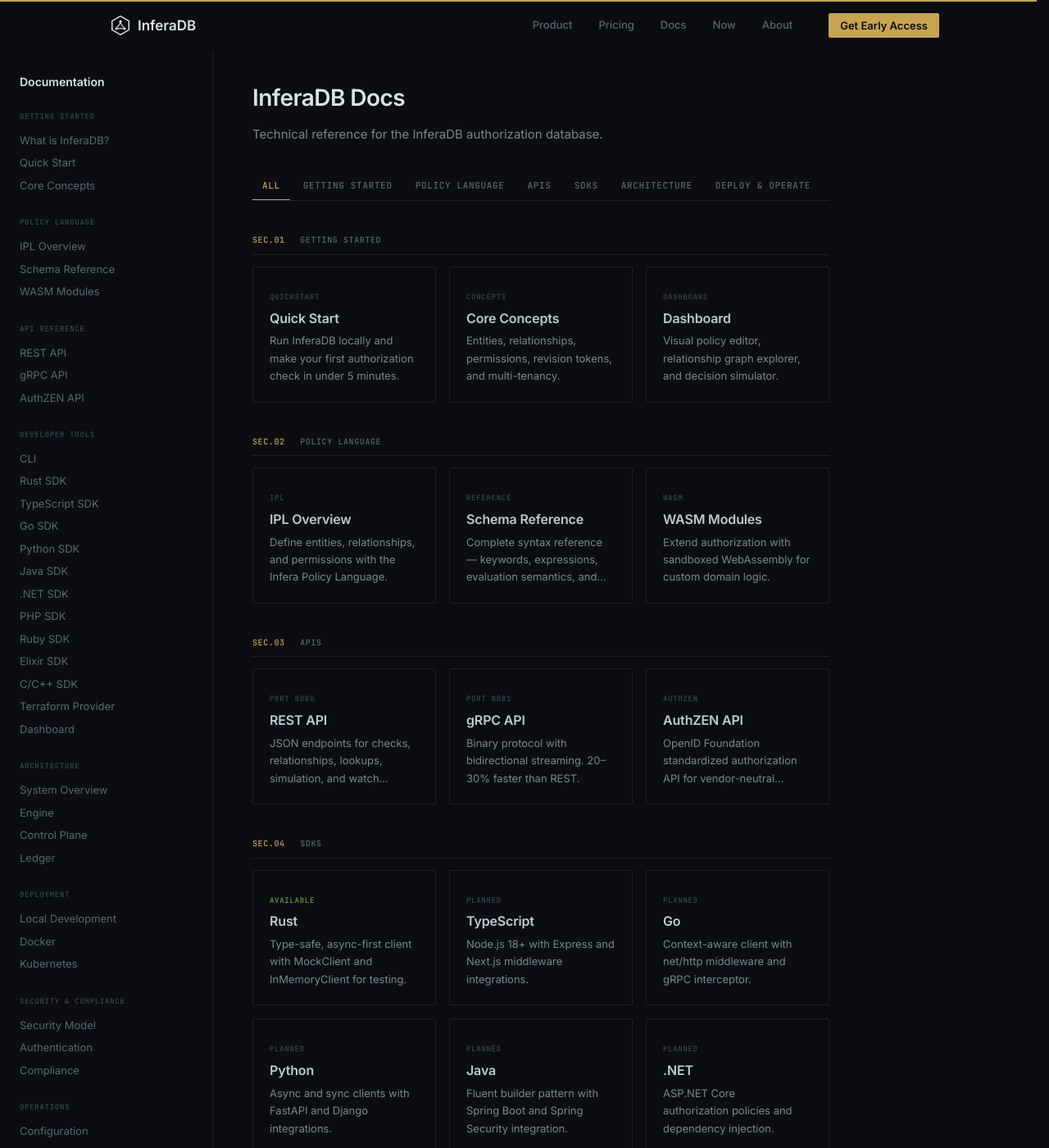
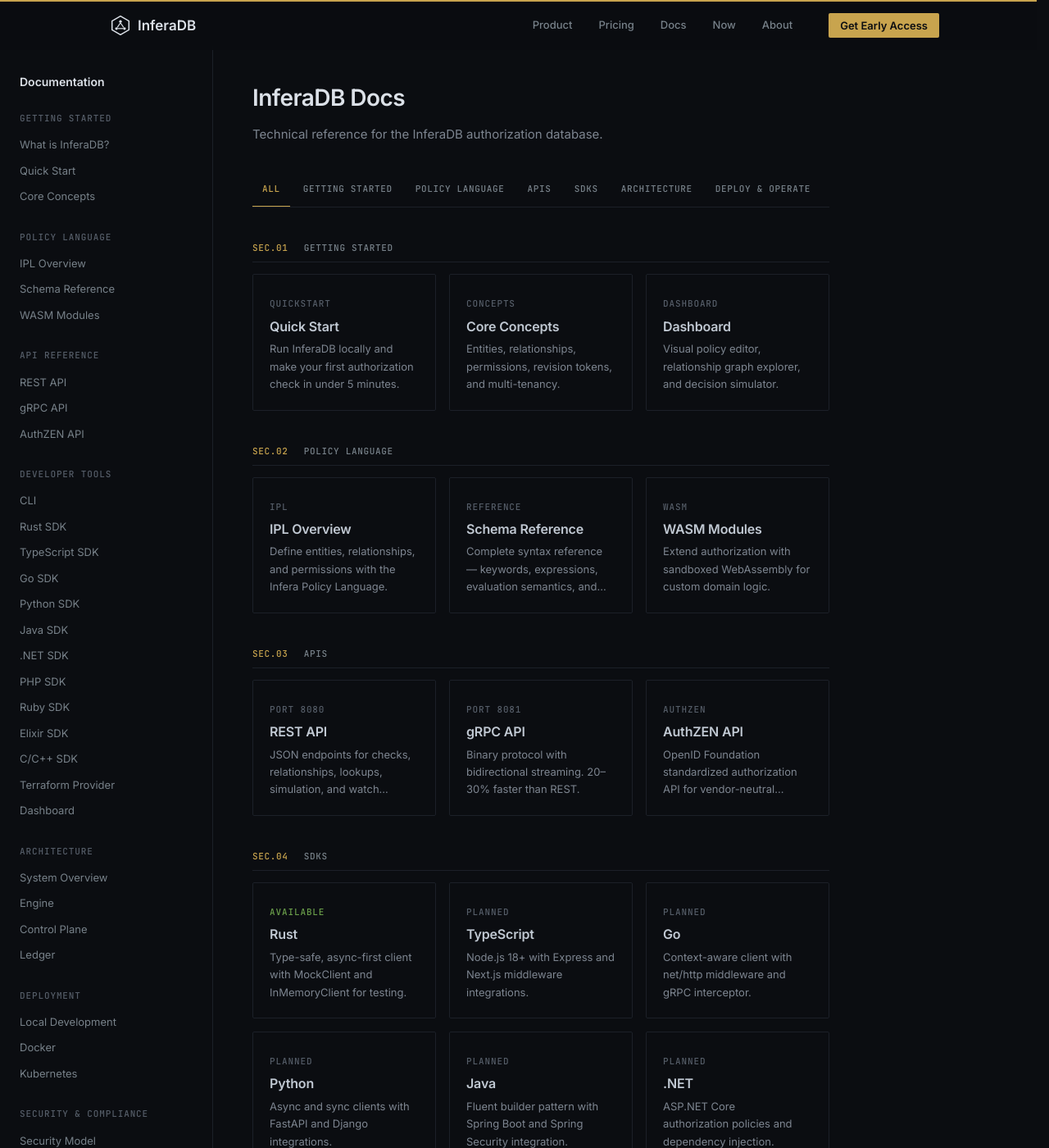
Before and after one commit to inferadb/site, a Jekyll site: the page built from docs/index.html, in a window 1280 px wide and 1400 px high. Shown: the whole window at 82% size. Built offline with Jekyll 4.4.1, drawn with Linux system fonts in a browser that asks for light colours.

Commit message:
feat: accessibility improvements

```diff
--- a/_includes/footer.html
+++ b/_includes/footer.html
@@ -42,13 +42,13 @@
       <p>&copy; {{ 'now' | date: '%Y' }} InferaDB, Inc. Dual-licensed under MIT and Apache 2.0.</p>
       <div class="footer-socials">
         <a href="https://github.com/inferadb" target="_blank" rel="noopener" aria-label="GitHub">
-          <svg width="18" height="18" viewBox="0 0 24 24" fill="currentColor"><path d="M12 0C5.37 0 0 5.37 0 12c0 5.31 3.435 9.795 8.205 11.385.6.105.825-.255.825-.57 0-.285-.015-1.23-.015-2.235-3.015.555-3.795-.735-4.035-1.41-.135-.345-.72-1.41-1.23-1.695-.42-.225-1.02-.78-.015-.795.945-.015 1.62.87 1.845 1.23 1.08 1.815 2.805 1.305 3.495.99.105-.78.42-1.305.765-1.605-2.67-.3-5.46-1.335-5.46-5.925 0-1.305.465-2.385 1.23-3.225-.12-.3-.54-1.53.12-3.18 0 0 1.005-.315 3.3 1.23.96-.27 1.98-.405 3-.405s2.04.135 3 .405c2.295-1.56 3.3-1.23 3.3-1.23.66 1.65.24 2.88.12 3.18.765.84 1.23 1.905 1.23 3.225 0 4.605-2.805 5.625-5.475 5.925.435.375.81 1.095.81 2.22 0 1.605-.015 2.895-.015 3.3 0 .315.225.69.825.57A12.02 12.02 0 0024 12c0-6.63-5.37-12-12-12z"/></svg>
+          <svg width="18" height="18" viewBox="0 0 24 24" fill="currentColor" aria-hidden="true"><path d="M12 0C5.37 0 0 5.37 0 12c0 5.31 3.435 9.795 8.205 11.385.6.105.825-.255.825-.57 0-.285-.015-1.23-.015-2.235-3.015.555-3.795-.735-4.035-1.41-.135-.345-.72-1.41-1.23-1.695-.42-.225-1.02-.78-.015-.795.945-.015 1.62.87 1.845 1.23 1.08 1.815 2.805 1.305 3.495.99.105-.78.42-1.305.765-1.605-2.67-.3-5.46-1.335-5.46-5.925 0-1.305.465-2.385 1.23-3.225-.12-.3-.54-1.53.12-3.18 0 0 1.005-.315 3.3 1.23.96-.27 1.98-.405 3-.405s2.04.135 3 .405c2.295-1.56 3.3-1.23 3.3-1.23.66 1.65.24 2.88.12 3.18.765.84 1.23 1.905 1.23 3.225 0 4.605-2.805 5.625-5.475 5.925.435.375.81 1.095.81 2.22 0 1.605-.015 2.895-.015 3.3 0 .315.225.69.825.57A12.02 12.02 0 0024 12c0-6.63-5.37-12-12-12z"/></svg>
         </a>
         <a href="https://discord.gg/inferadb" target="_blank" rel="noopener" aria-label="Discord">
-          <svg width="18" height="18" viewBox="0 0 24 24" fill="currentColor"><path d="M20.317 4.37a19.791 19.791 0 00-4.885-1.515.074.074 0 00-.079.037c-.21.375-.444.864-.608 1.25a18.27 18.27 0 00-5.487 0 12.64 12.64 0 00-.617-1.25.077.077 0 00-.079-.037A19.736 19.736 0 003.677 4.37a.07.07 0 00-.032.027C.533 9.046-.32 13.58.099 18.057a.082.082 0 00.031.057 19.9 19.9 0 005.993 3.03.078.078 0 00.084-.028c.462-.63.874-1.295 1.226-1.994a.076.076 0 00-.041-.106 13.107 13.107 0 01-1.872-.892.077.077 0 01-.008-.128 10.2 10.2 0 00.372-.292.074.074 0 01.077-.01c3.928 1.793 8.18 1.793 12.062 0a.074.074 0 01.078.01c.12.098.246.198.373.292a.077.077 0 01-.006.127 12.299 12.299 0 01-1.873.892.077.077 0 00-.041.107c.36.698.772 1.362 1.225 1.993a.076.076 0 00.084.028 19.839 19.839 0 006.002-3.03.077.077 0 00.032-.054c.5-5.177-.838-9.674-3.549-13.66a.061.061 0 00-.031-.03zM8.02 15.33c-1.183 0-2.157-1.085-2.157-2.419 0-1.333.956-2.419 2.157-2.419 1.21 0 2.176 1.096 2.157 2.42 0 1.333-.956 2.418-2.157 2.418zm7.975 0c-1.183 0-2.157-1.085-2.157-2.419 0-1.333.956-2.419 2.157-2.419 1.21 0 2.176 1.096 2.157 2.42 0 1.333-.946 2.418-2.157 2.418z"/></svg>
+          <svg width="18" height="18" viewBox="0 0 24 24" fill="currentColor" aria-hidden="true"><path d="M20.317 4.37a19.791 19.791 0 00-4.885-1.515.074.074 0 00-.079.037c-.21.375-.444.864-.608 1.25a18.27 18.27 0 00-5.487 0 12.64 12.64 0 00-.617-1.25.077.077 0 00-.079-.037A19.736 19.736 0 003.677 4.37a.07.07 0 00-.032.027C.533 9.046-.32 13.58.099 18.057a.082.082 0 00.031.057 19.9 19.9 0 005.993 3.03.078.078 0 00.084-.028c.462-.63.874-1.295 1.226-1.994a.076.076 0 00-.041-.106 13.107 13.107 0 01-1.872-.892.077.077 0 01-.008-.128 10.2 10.2 0 00.372-.292.074.074 0 01.077-.01c3.928 1.793 8.18 1.793 12.062 0a.074.074 0 01.078.01c.12.098.246.198.373.292a.077.077 0 01-.006.127 12.299 12.299 0 01-1.873.892.077.077 0 00-.041.107c.36.698.772 1.362 1.225 1.993a.076.076 0 00.084.028 19.839 19.839 0 006.002-3.03.077.077 0 00.032-.054c.5-5.177-.838-9.674-3.549-13.66a.061.061 0 00-.031-.03zM8.02 15.33c-1.183 0-2.157-1.085-2.157-2.419 0-1.333.956-2.419 2.157-2.419 1.21 0 2.176 1.096 2.157 2.42 0 1.333-.956 2.418-2.157 2.418zm7.975 0c-1.183 0-2.157-1.085-2.157-2.419 0-1.333.956-2.419 2.157-2.419 1.21 0 2.176 1.096 2.157 2.42 0 1.333-.946 2.418-2.157 2.418z"/></svg>
         </a>
         <a href="mailto:open@inferadb.com" aria-label="Email">
-          <svg width="18" height="18" viewBox="0 0 24 24" fill="none" stroke="currentColor" stroke-width="2" stroke-linecap="round" stroke-linejoin="round"><rect x="2" y="4" width="20" height="16" rx="2"/><path d="m22 7-8.97 5.7a1.94 1.94 0 0 1-2.06 0L2 7"/></svg>
+          <svg width="18" height="18" viewBox="0 0 24 24" fill="none" aria-hidden="true" stroke="currentColor" stroke-width="2" stroke-linecap="round" stroke-linejoin="round"><rect x="2" y="4" width="20" height="16" rx="2"/><path d="m22 7-8.97 5.7a1.94 1.94 0 0 1-2.06 0L2 7"/></svg>
         </a>
       </div>
     </div>
--- a/_layouts/default.html
+++ b/_layouts/default.html
@@ -12,8 +12,9 @@
     <link rel="icon" type="image/svg+xml" href="{{ '/assets/images/favicon.svg' | relative_url }}" />
   </head>
   <body class="{{ page.body_class }}" data-layout="{{ page.layout }}">
+    <a href="#main-content" class="skip-link">Skip to content</a>
     {% include nav.html %}
-    <main>
+    <main id="main-content">
       {{ content }}
     </main>
     {% include footer.html %}
--- a/_sass/main.scss
+++ b/_sass/main.scss
@@ -10,17 +10,18 @@
   --border-hover: #272d38;
 
   // Text: cool slate hierarchy, never pure white
-  --text: #7d8590;
-  --text-secondary: #5d6570;
-  --text-bright: #c0c8d2;
-  --text-white: #dce1e8;
-  --muted: #3d4450;
+  // All text colors meet WCAG 2.1 AA contrast (4.5:1) against --bg (#0b0d11)
+  --text: #7d8590;          // 5.21:1 — body text
+  --text-secondary: #778189; // 4.80:1 — secondary text on both bg and card
+  --text-bright: #c0c8d2;   // 11.5:1 — bright text
+  --text-white: #dce1e8;    // 14.8:1 — headings
+  --muted: #555d68;          // 3.10:1 — decorative only, never for essential text
 
   // Accent: hazard amber (primary), desaturated teal (secondary)
   --accent: #c8a44e;
   --accent-dim: rgba(200, 164, 78, 0.15);
   --accent-teal: #56b6c2;
-  --accent-red: #c75050;
+  --accent-red: #d45858;     // 4.82:1 — meets AA (was #c75050 at 4.34:1)
   --accent-green: #6a9e4a;
 
   // Legacy aliases for gradient-text (now amber)
@@ -68,6 +69,45 @@
 ul, ol { list-style: none; }
 img, svg { display: block; max-width: 100%; }
 
+// Skip navigation link — visible only on keyboard focus
+.skip-link {
+  position: absolute;
+  top: -100%;
+  left: 1rem;
+  z-index: 1000;
+  padding: 0.75rem 1.25rem;
+  background: var(--accent);
+  color: var(--bg);
+  font-family: var(--font-mono);
+  font-size: 0.8125rem;
+  font-weight: 600;
+  border-radius: var(--radius-sm);
+
+  &:focus {
+    top: 1rem;
+  }
+}
+
+// Focus-visible — keyboard focus indicator for all interactive elements
+:focus-visible {
+  outline: 2px solid var(--accent);
+  outline-offset: 2px;
+}
+
+// Remove default focus ring for mouse users, keep for keyboard
+:focus:not(:focus-visible) {
+  outline: none;
+}
+
+// Reduced motion — disable transitions and smooth scroll
+@media (prefers-reduced-motion: reduce) {
+  *, *::before, *::after {
+    animation-duration: 0.01ms !important;
+    transition-duration: 0.01ms !important;
+  }
+  html { scroll-behavior: auto; }
+}
+
 // ─── Layout ──────────────────────────────────────────────────
 
 .container {
@@ -118,7 +158,7 @@
 // Technical label style — monospaced, uppercase, amber
 .tech-label {
   font-family: var(--font-mono);
-  font-size: 0.625rem;
+  font-size: 0.6875rem;
   font-weight: 500;
   color: var(--accent);
   text-transform: uppercase;
@@ -227,9 +267,14 @@
   background: none;
   border: none;
   cursor: pointer;
-  padding: 0.25rem;
+  padding: 0.75rem;
+  min-width: 44px;
+  min-height: 44px;
   flex-direction: column;
+  align-items: center;
+  justify-content: center;
   gap: 5px;
+  margin: -0.5rem; // expand touch target without affecting layout
   span {
     display: block;
     width: 20px;
@@ -333,7 +378,7 @@
 
 .credibility-sep {
   font-family: var(--font-mono);
-  font-size: 0.625rem;
+  font-size: 0.6875rem;
   color: var(--muted);
 }
 
@@ -680,7 +725,7 @@
 .diff-highlight {
   display: inline-block;
   font-family: var(--font-mono);
-  font-size: 0.625rem;
+  font-size: 0.6875rem;
   font-weight: 500;
   color: var(--accent);
   padding: 0.1875rem 0.5rem;
@@ -1145,7 +1190,7 @@
   font-size: 0.875rem;
   transition: border-color 0.15s;
   &::placeholder { color: var(--muted); }
-  &:focus { outline: none; border-color: var(--purple); }
+  &:focus { outline: none; border-color: var(--accent); box-shadow: 0 0 0 1px var(--accent); }
 }
 
 .form-textarea { resize: vertical; min-height: 100px; }
@@ -1359,7 +1404,7 @@
   -webkit-overflow-scrolling: touch;
 
   a {
-    padding: 0.625rem 0.875rem;
+    padding: 0.75rem 0.875rem;
     font-family: var(--font-mono);
     font-size: 0.75rem;
     font-weight: 500;
@@ -1370,6 +1415,9 @@
     margin-bottom: -1px;
     white-space: nowrap;
     transition: color 0.15s, border-color 0.15s;
+    min-height: 2.75rem;
+    display: inline-flex;
+    align-items: center;
 
     &:hover {
       color: var(--text-white);
@@ -1409,7 +1457,7 @@
 .card-label {
   display: inline-block;
   font-family: var(--font-mono);
-  font-size: 0.5625rem;
+  font-size: 0.6875rem;
   font-weight: 500;
   color: var(--muted);
   text-transform: uppercase;
@@ -1435,7 +1483,7 @@
 
   time {
     font-family: var(--font-mono);
-    font-size: 0.5625rem;
+    font-size: 0.6875rem;
     font-weight: 500;
     color: var(--muted);
     text-transform: uppercase;
@@ -1514,7 +1562,7 @@
 }
 
 .changelog-tag {
-  font-size: 0.625rem;
+  font-size: 0.6875rem;
   font-weight: 500;
   text-transform: uppercase;
   letter-spacing: 0.04em;
@@ -1743,7 +1791,7 @@
 
 .about-section-label {
   font-family: var(--font-mono);
-  font-size: 0.625rem;
+  font-size: 0.6875rem;
   font-weight: 500;
   color: var(--text-secondary);
   text-transform: uppercase;
@@ -1828,7 +1876,7 @@
 
 .about-person-role {
   font-family: var(--font-mono);
-  font-size: 0.625rem;
+  font-size: 0.6875rem;
   font-weight: 500;
   color: var(--accent);
   text-transform: uppercase;
@@ -1983,7 +2031,7 @@
 
   h4 {
     font-family: var(--font-mono);
-    font-size: 0.5625rem;
+    font-size: 0.6875rem;
     font-weight: 500;
     color: var(--muted);
     text-transform: uppercase;
@@ -1993,7 +2041,7 @@
 
   ul li a {
     display: block;
-    padding: 0.25rem 0;
+    padding: 0.375rem 0;
     font-size: 0.8125rem;
     color: var(--text-secondary);
 
@@ -2036,7 +2084,7 @@
 
 .docs-nav-heading {
   font-family: var(--font-mono);
-  font-size: 0.5625rem;
+  font-size: 0.6875rem;
   font-weight: 500;
   color: var(--muted);
   text-transform: uppercase;
@@ -2048,11 +2096,11 @@
   li {
     a {
       display: block;
-      padding: 0.25rem 0.625rem;
+      padding: 0.375rem 0.625rem;
       margin: 0 -0.625rem;
       font-size: 0.8125rem;
       color: var(--text-secondary);
-      border-radius: 4px;
+      border-radius: var(--radius-sm);
       transition: color 0.15s, background 0.15s;
       line-height: 1.5;
 
@@ -2107,7 +2155,7 @@
   -webkit-overflow-scrolling: touch;
 
   a {
-    padding: 0.5rem 0.75rem;
+    padding: 0.75rem 0.75rem;
     font-family: var(--font-mono);
     font-size: 0.6875rem;
     font-weight: 500;
@@ -2118,6 +2166,9 @@
     margin-bottom: -1px;
     white-space: nowrap;
     transition: color 0.15s, border-color 0.15s;
+    min-height: 2.75rem;
+    display: inline-flex;
+    align-items: center;
 
     &:hover { color: var(--text-white); }
 
@@ -2138,7 +2189,7 @@
 
 .docs-hub-label {
   font-family: var(--font-mono);
-  font-size: 0.625rem;
+  font-size: 0.6875rem;
   font-weight: 500;
   color: var(--text-secondary);
   text-transform: uppercase;
@@ -2413,7 +2464,7 @@
 
 .careers-section-label {
   font-family: var(--font-mono);
-  font-size: 0.625rem;
+  font-size: 0.6875rem;
   font-weight: 500;
   color: var(--text-secondary);
   text-transform: uppercase;
@@ -2471,7 +2522,7 @@
 .careers-principle-num {
   display: block;
   font-family: var(--font-mono);
-  font-size: 0.625rem;
+  font-size: 0.6875rem;
   font-weight: 500;
   color: var(--accent);
   letter-spacing: 0.06em;
@@ -2488,7 +2539,7 @@
 
 .careers-role-dept {
   font-family: var(--font-mono);
-  font-size: 0.625rem;
+  font-size: 0.6875rem;
   font-weight: 500;
   color: var(--text-secondary);
   text-transform: uppercase;
@@ -2524,7 +2575,7 @@
 
 .careers-role-meta {
   font-family: var(--font-mono);
-  font-size: 0.625rem;
+  font-size: 0.6875rem;
   color: var(--muted);
   text-transform: uppercase;
   letter-spacing: 0.04em;
```
Also changed, not shown: index.html (+5 -5 lines), _includes/logo.svg.
